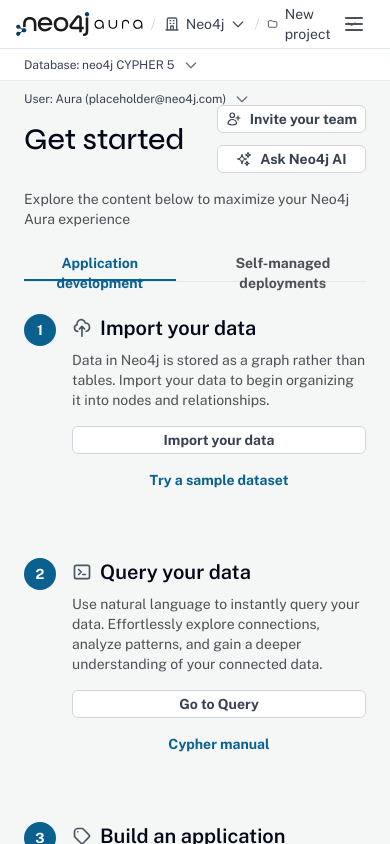
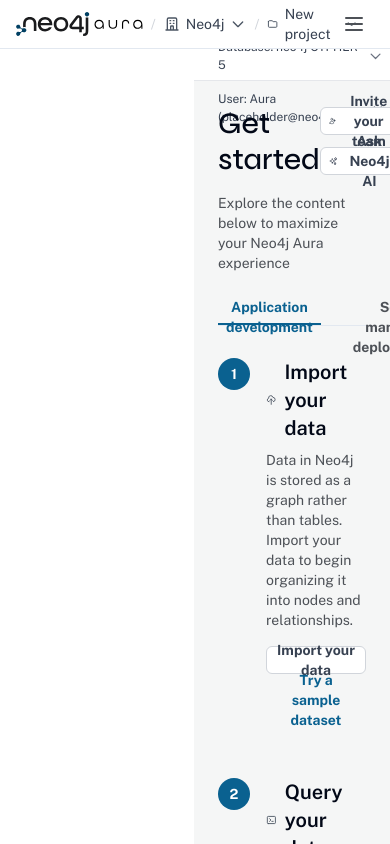
Before and after one commit to joachim-neo4j/playground, a React (Vite) app: page / in a window 390 px wide. Built offline with nearby package versions, Linux system fonts and the light colour scheme.

Commit message:
Make sidebar fixed, only content area scrolls

```diff
--- a/src/components/Layout.jsx
+++ b/src/components/Layout.jsx
@@ -8,7 +8,7 @@
       <Header />
       <div className="flex flex-1 min-h-0">
         <Sidebar />
-        <main className="flex-1 bg-content-area overflow-auto">
+        <main className="flex-1 bg-content-area overflow-auto ml-[194px] lg:ml-[194px]">
           <StatusBar />
           {children}
         </main>
--- a/src/components/Sidebar.jsx
+++ b/src/components/Sidebar.jsx
@@ -29,7 +29,7 @@
   };
 
   return (
-    <aside className="hidden lg:block border-r bg-white min-h-[calc(100vh-7rem)]" style={{ width: '194px' }}>
+    <aside className="hidden lg:block border-r bg-white fixed top-12 left-0 bottom-0 overflow-y-auto" style={{ width: '194px' }}>
       <nav className="px-2 pt-6 pb-2" style={{ display: 'flex', flexDirection: 'column', gap: '4px' }}>
         {/* Top Section */}
         <div className="mb-4">
```
